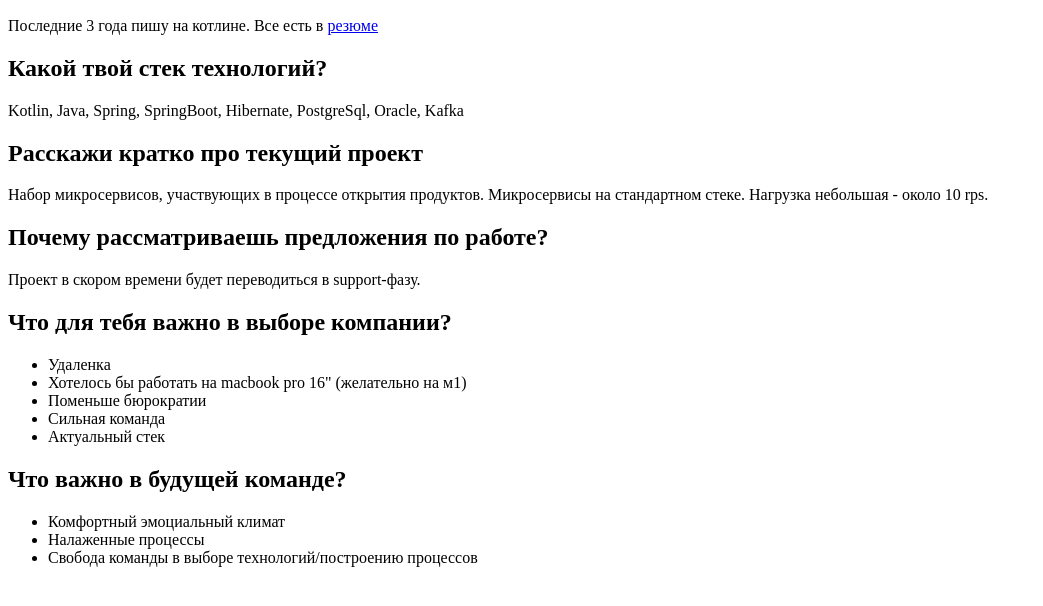
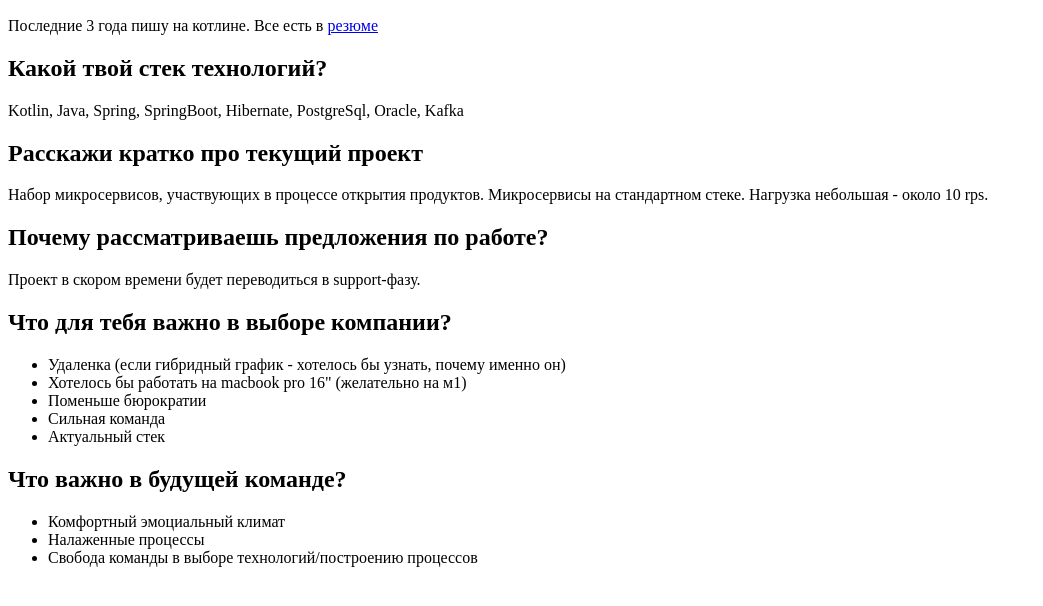
Before and after one commit to Narryel/narryel.github.io, a plain HTML site: page faq/index.html in a window 1280 px wide. Shown: the part 110-716 px from the top of the page, without its empty margins (0-1043 px from the left). Drawn offline with Linux system fonts and the light colour scheme.

Commit message:
add faq info

```diff
--- a/faq/index.html
+++ b/faq/index.html
@@ -35,7 +35,7 @@
         <h2>Что для тебя важно в выборе компании?</h2>
         <div class="answer">
             <ul>
-                <li>Удаленка</li>
+                <li>Удаленка (если гибридный график - хотелось бы узнать, почему именно он)</li>
                 <li>Хотелось бы работать на macbook pro 16" (желательно на м1)</li>
                 <li>Поменьше бюрократии</li>
                 <li>Сильная команда</li>
```
